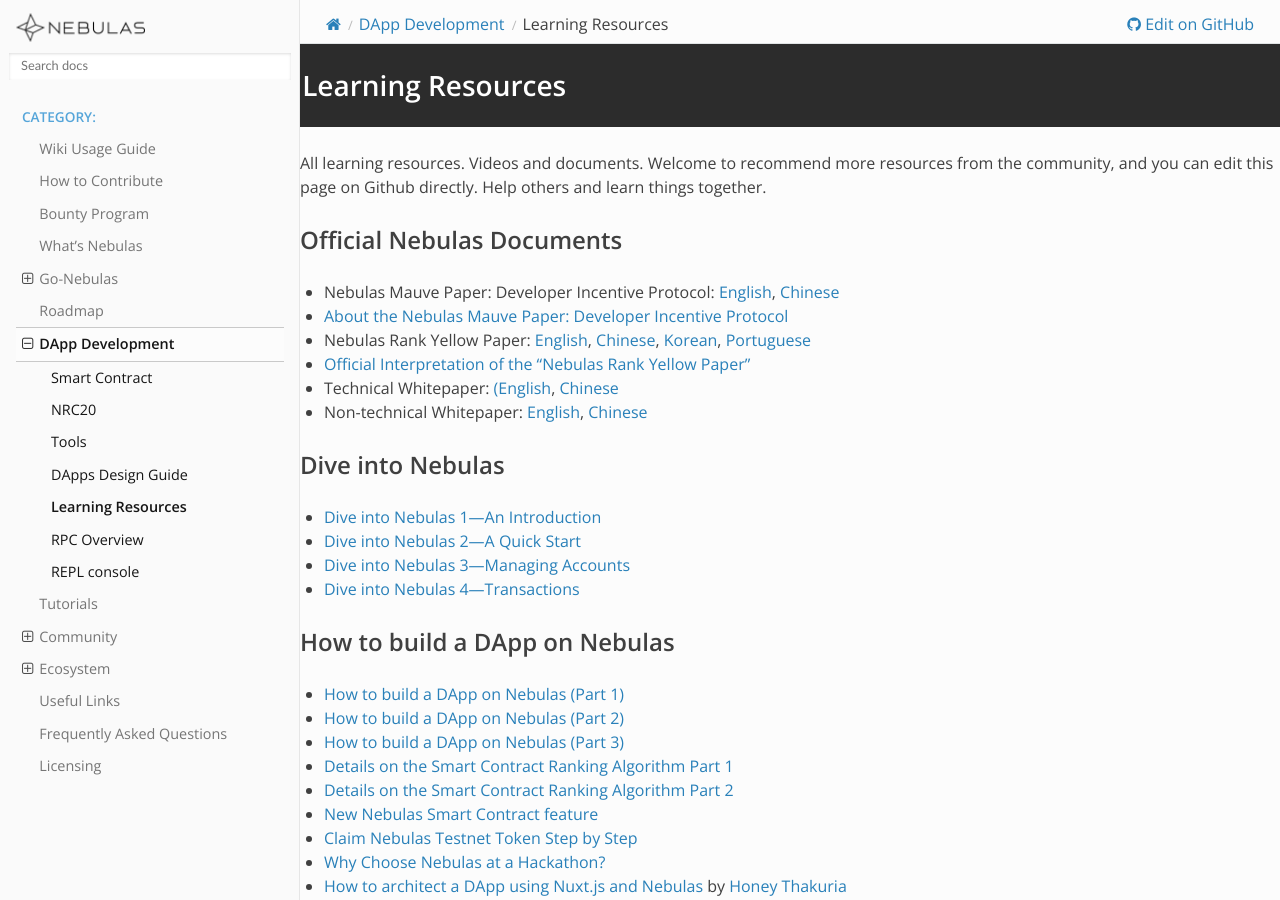
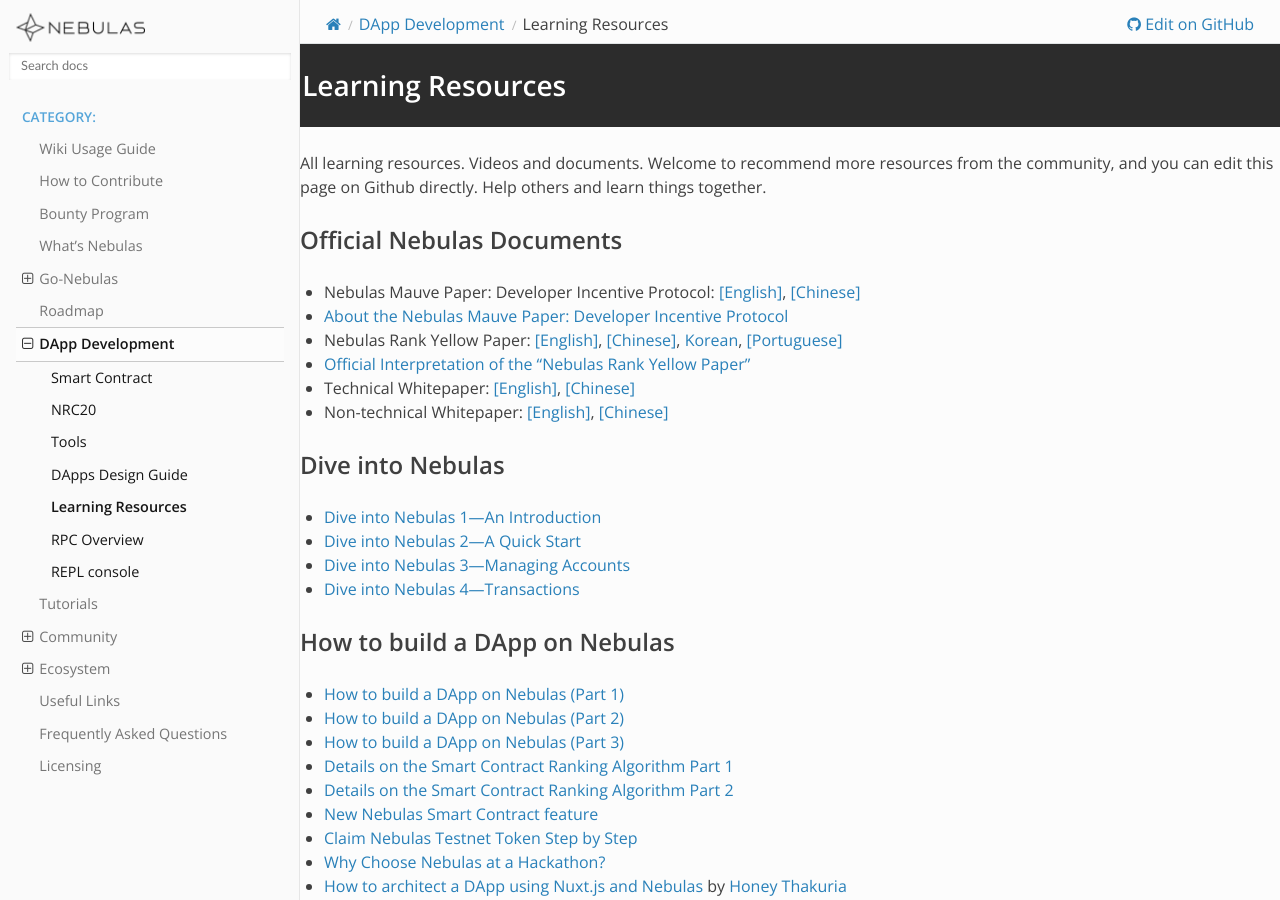
Before and after one commit to nebulasio/nebdocs, a Sphinx documentation site: the page built from docs/dapp-development/learning-resources.md, in a window 1280 px wide and 900 px high. Built offline with Sphinx 7.4.7 and the Read the Docs theme 2.0.0, drawn with Linux system fonts in a browser that asks for light colours; pages that are not in the unit, such as notebooks, are missing from menus.

```diff
--- a/docs/dapp-development/learning-resources.md
+++ b/docs/dapp-development/learning-resources.md
@@ -5,15 +5,15 @@ All learning resources. Videos and documents. Welcome to recommend more resource
 
 ## Official Nebulas Documents
 
-- Nebulas Mauve Paper: Developer Incentive Protocol: [English](https://nebulas.io/docs/NebulasMauvepaper.pdf), [Chinese](https://nebulas.io/docs/NebulasMauvepaperZh.pdf)
+- Nebulas Mauve Paper: Developer Incentive Protocol: [[English]](https://nebulas.io/docs/NebulasMauvepaper.pdf), [[Chinese]](https://nebulas.io/docs/NebulasMauvepaperZh.pdf)
 - [About the Nebulas Mauve Paper: Developer Incentive Protocol](https://medium.com/nebulasio/nebulas-mauve-paper-developer-incentive-protocol-37bb90e52a20)
 
-- Nebulas Rank Yellow Paper: [English](https://nebulas.io/docs/NebulasYellowpaper.pdf), [Chinese](https://nebulas.io/docs/NebulasYellowpaperZh.pdf), [Korean](https://nebulas.io/docs/NebulasYellowpaperKr.pdf), [Portuguese](https://nebulas.io/docs/NebulasYellowpaperPt.pdf)
+- Nebulas Rank Yellow Paper: [[English]](https://nebulas.io/docs/NebulasYellowpaper.pdf), [[Chinese]](https://nebulas.io/docs/NebulasYellowpaperZh.pdf), [Korean](https://nebulas.io/docs/NebulasYellowpaperKr.pdf), [[Portuguese]](https://nebulas.io/docs/NebulasYellowpaperPt.pdf)
 - [Official Interpretation of the “Nebulas Rank Yellow Paper”](https://medium.com/nebulasio/official-interpretation-of-nebulas-rank-yellow-paper-dd18293cd9a9)
 
-- Technical Whitepaper: [(English](https://nebulas.io/docs/NebulasTechnicalWhitepaper.pdf), [Chinese](https://nebulas.io/docs/NebulasTechnicalWhitepaperZh.pdf)
+- Technical Whitepaper: [[English]](https://nebulas.io/docs/NebulasTechnicalWhitepaper.pdf), [[Chinese]](https://nebulas.io/docs/NebulasTechnicalWhitepaperZh.pdf)
 
-- Non-technical Whitepaper: [English](https://nebulas.io/docs/NebulasWhitepaper.pdf), [Chinese](https://nebulas.io/docs/NebulasWhitepaperZh.pdf)
+- Non-technical Whitepaper: [[English]](https://nebulas.io/docs/NebulasWhitepaper.pdf), [[Chinese]](https://nebulas.io/docs/NebulasWhitepaperZh.pdf)
 
 ## Dive into Nebulas
 
```
